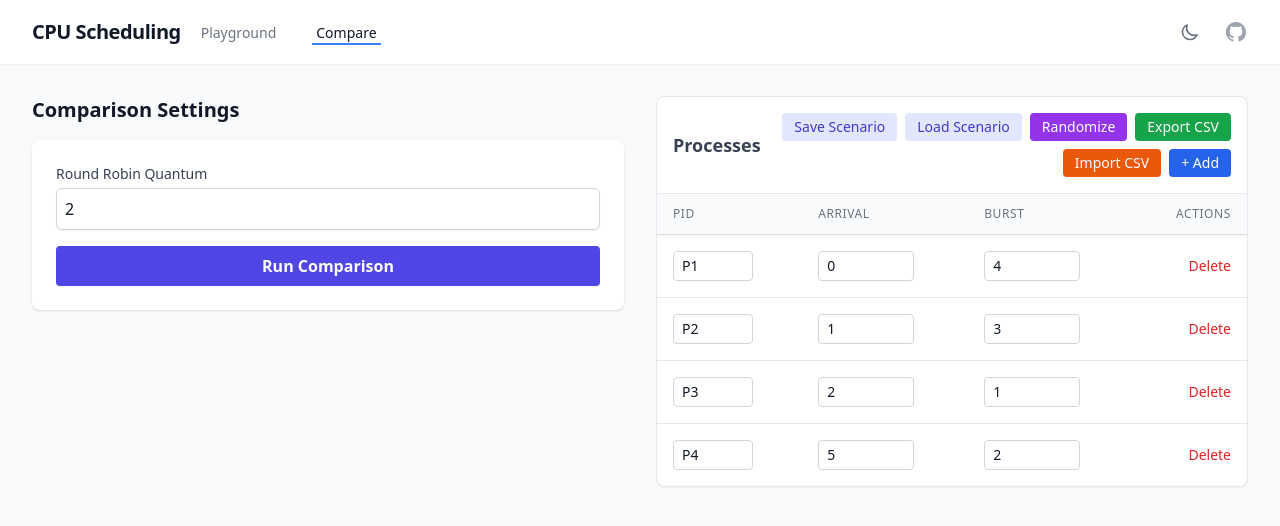
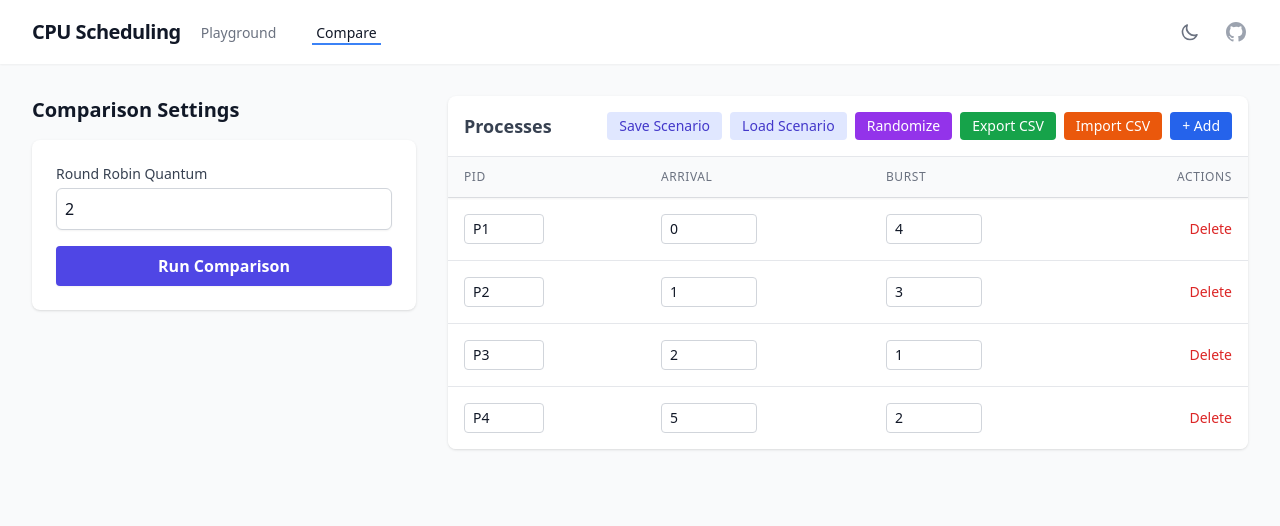
Before and after one commit to CodeExplorer430/cpu-scheduling-visualizer, a React (Vite) app in the folder frontend/: page /compare in a window 1280 px wide. Shown: the top 526 px of the page. Built offline with nearby package versions, Linux system fonts and the light colour scheme.

Commit message:
fix: update Compare page layout to allow natural table expansion

```diff
--- a/frontend/src/pages/Compare.tsx
+++ b/frontend/src/pages/Compare.tsx
@@ -39,10 +39,12 @@ export const Compare: React.FC<Props> = ({ processes, onProcessesChange }) => {
   return (
     <div className="space-y-8">
       {/* Top: Controls & Input */}
-      <div className="grid grid-cols-1 lg:grid-cols-2 gap-8 items-start">
-        <ComparisonSettings quantum={quantum} setQuantum={setQuantum} onRun={handleRunComparison} />
+      <div className="grid grid-cols-1 lg:grid-cols-12 gap-8 items-start">
+        <div className="lg:col-span-4">
+          <ComparisonSettings quantum={quantum} setQuantum={setQuantum} onRun={handleRunComparison} />
+        </div>
 
-        <div className="max-h-[450px] overflow-y-auto rounded-lg shadow-sm border border-gray-200 dark:border-gray-700">
+        <div className="lg:col-span-8">
           <ProcessTable processes={processes} onProcessChange={onProcessesChange} />
         </div>
       </div>
```
